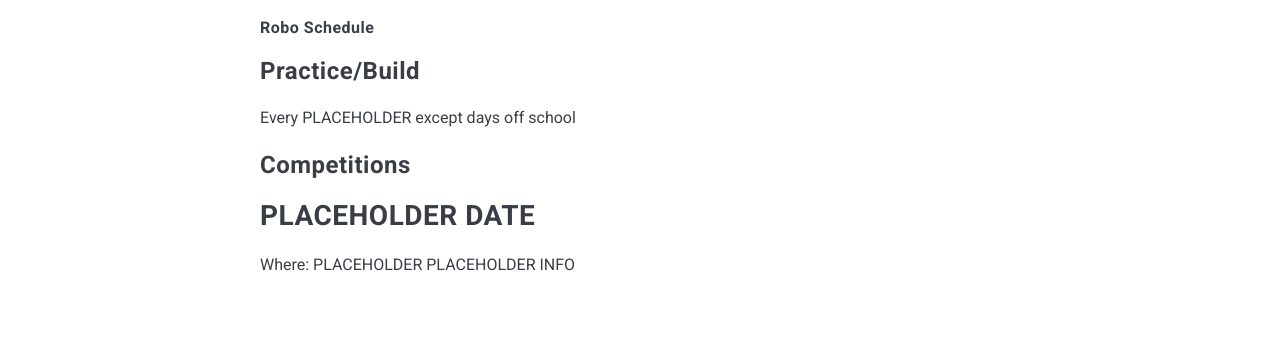
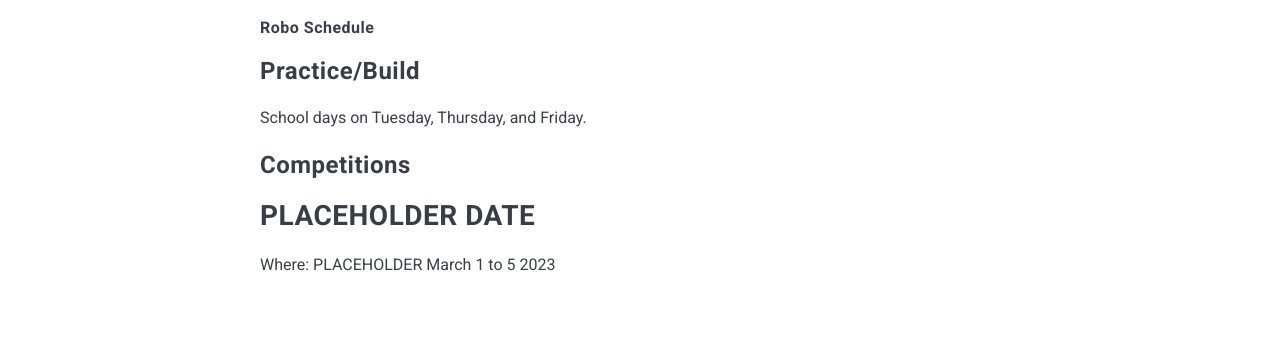
Before and after one commit to Robohuskie2574/Robohuskie2574.github.io, a Jekyll site: the page built from _pages/Schedule.md, in a window 1280 px wide. Shown: the part 393-753 px from the top of the page. Built offline with Jekyll 4.4.1, drawn with Linux system fonts in a browser that asks for light colours; nearby versions of some CDN libraries.

Commit message:
Update Schedule.md

```diff
--- a/_pages/Schedule.md
+++ b/_pages/Schedule.md
@@ -6,8 +6,8 @@ permalink: /Schedule/
 
 ###### Robo Schedule
 ### Practice/Build
-Every PLACEHOLDER except days off school
+School days on Tuesday, Thursday, and Friday.
 ### Competitions
 ## PLACEHOLDER DATE
 Where: PLACEHOLDER
-PLACEHOLDER INFO
+March 1 to 5 2023
```
